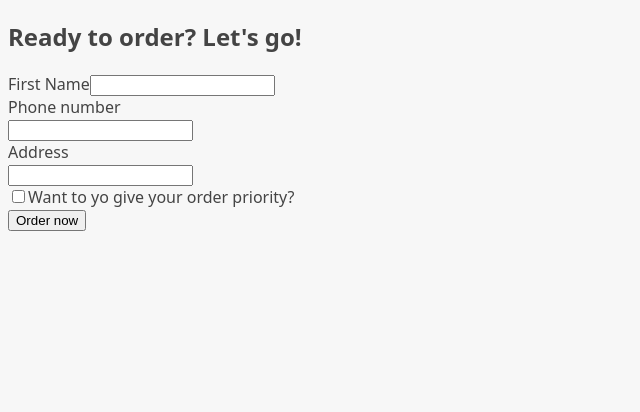
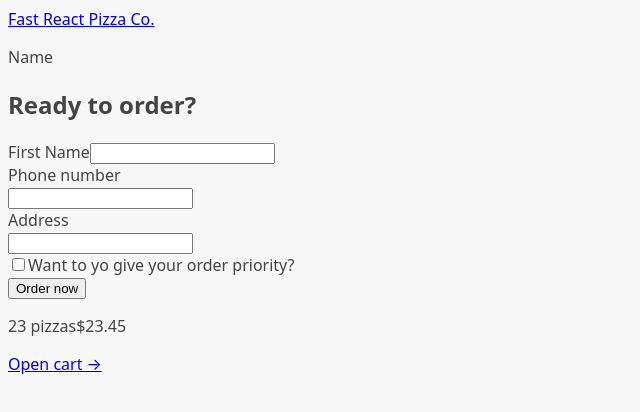
Before and after one commit to saodat-riskiyeva/fast-react-pizza, a React (Vite) app: page /order/new in a window 1280 px wide. Shown: the top 412 px of the page, without its empty margins (0-640 px from the left). Built offline with nearby package versions, Linux system fonts and the light colour scheme.

Commit message:
building the app layout

```diff
--- a/src/App.jsx
+++ b/src/App.jsx
@@ -4,8 +4,12 @@
 import Cart from "./features/cart/Cart";
 import Order from "./features/order/Order";
 import CreateOrder from "./features/order/CreateOrder";
+import AppLayout from "./ui/AppLayout";
 
 const router = createBrowserRouter([
+  {
+    element: <AppLayout />,
+    children: [
       {
         path: "/",
         element: <Home />,
@@ -26,6 +30,8 @@
         path: "/order/:orderId",
         element: <Order />,
       },
+    ],
+  },
 ]);
 
 function App() {
--- a/src/features/cart/CartOverview.jsx
+++ b/src/features/cart/CartOverview.jsx
@@ -1,3 +1,5 @@
+import { Link } from "react-router-dom";
+
 function CartOverview() {
   return (
     <div>
@@ -5,7 +7,7 @@
         <span>23 pizzas</span>
         <span>$23.45</span>
       </p>
-      <a href="#">Open cart &rarr;</a>
+      <Link to="/cart">Open cart &rarr;</Link>
     </div>
   );
 }
--- a/src/features/order/CreateOrder.jsx
+++ b/src/features/order/CreateOrder.jsx
@@ -36,7 +36,7 @@
 
   return (
     <div>
-      <h2>Ready to order? Let's go!</h2>
+      <h2>Ready to order?</h2>
 
       <form>
         <div>
--- /dev/null
+++ b/src/ui/AppLayout.jsx
@@ -0,0 +1,17 @@
+import { Outlet } from "react-router-dom";
+import CartOverview from "../features/cart/CartOverview";
+import Header from "./Header";
+
+function AppLayout() {
+  return (
+    <div>
+      <Header />
+      <main>
+        <Outlet />
+      </main>
+      <CartOverview />
+    </div>
+  );
+}
+
+export default AppLayout;
--- /dev/null
+++ b/src/ui/Header.jsx
@@ -0,0 +1,12 @@
+import { Link } from "react-router-dom";
+
+function Header() {
+  return (
+    <div>
+      <Link to="/">Fast React Pizza Co.</Link>
+      <p>Name</p>
+    </div>
+  );
+}
+
+export default Header;
```
Also changed, not shown: .eslintrc.cjs. Lines whose indentation alone changed are shown as unchanged.
